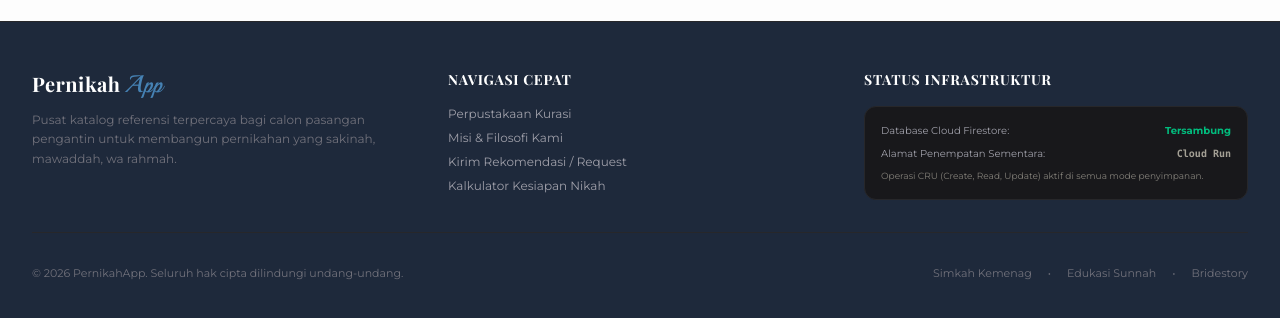
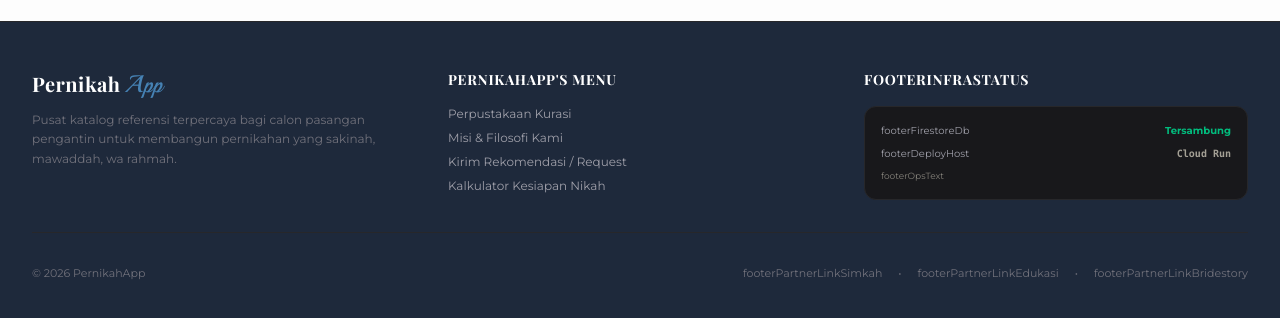
Before and after one commit to documanntation/pernikahapp, a React (Vite) app: page / in a window 1280 px wide. Shown: the part 1483-1801 px from the top of the page. Built offline with nearby package versions, Linux system fonts and the light colour scheme; no server answers; the database is empty; a web font is replaced by a local one.

Commit message:
fix footer

```diff
--- a/src/locales/translations.ts
+++ b/src/locales/translations.ts
@@ -446,22 +446,19 @@ export const translations: Record<"IN" | "EN", TranslationBundle> = {
     // Footer
     footerDesc:
       "Pusat katalog referensi terpercaya bagi calon pasangan pengantin untuk membangun pernikahan yang sakinah, mawaddah, wa rahmah.",
-    footerQuickLinks: "Navigasi Cepat",
+    footerQuickLinks: "Pernikahapp's Menu",
     footerQuickLibrary: "Perpustakaan Kurasi",
     footerQuickPhilosophy: "Misi & Filosofi Kami",
     footerQuickSubmit: "Kirim Rekomendasi / Request",
     footerQuickReady: "Kalkulator Kesiapan Nikah",
-    footerInfraStatus: "Status Infrastruktur",
-    footerFirestoreDb: "Database Cloud Firestore:",
-    footerSandboxDemo: "Demo Sandbox",
-    footerDeployHost: "Alamat Penempatan Sementara:",
+    footerInfraStatus: "",
+    footerFirestoreDb: "",
+    footerSandboxDemo: "",
+    footerDeployHost: "",
     footerOpsText:
-      "Operasi CRU (Create, Read, Update) aktif di semua mode penyimpanan.",
+      "",
     footerCopyright:
-      "© 2026 PernikahApp. Seluruh hak cipta dilindungi undang-undang.",
-    footerPartnerLinkSimkah: "Simkah Kemenag",
-    footerPartnerLinkEdukasi: "Edukasi Sunnah",
-    footerPartnerLinkBridestory: "Bridestory",
+      "© 2026 PernikahApp",
 
     cat_name_taaruf: "Ta'aruf Syar'i",
     cat_desc_taaruf:
@@ -736,21 +733,21 @@ export const translations: Record<"IN" | "EN", TranslationBundle> = {
     // Footer
     footerDesc:
       "A trusted catalog of resources for couples to build a marriage filled with peace, love, and tranquility.",
-    footerQuickLinks: "Quick Navigation",
+    footerQuickLinks: "Pernikahapp's Menu",
     footerQuickLibrary: "Curated Directory",
     footerQuickPhilosophy: "Matrimonial Vision",
     footerQuickSubmit: "Submit Proposal",
     footerQuickReady: "Readiness Analyzer",
-    footerInfraStatus: "Infrastructure Status",
-    footerFirestoreDb: "Cloud Firestore Database:",
-    footerSandboxDemo: "Demo Sandbox",
-    footerDeployHost: "Active Node Deploy Path:",
+    footerInfraStatus: "",
+    footerFirestoreDb: "",
+    footerSandboxDemo: "",
+    footerDeployHost: "",
     footerOpsText:
-      "Durable CRU (Create, Read, Update) processes authenticated across directories.",
-    footerCopyright: "© 2026 PernikahApp. All rights reserved globally.",
-    footerPartnerLinkSimkah: "Religious Ministry Simkah",
-    footerPartnerLinkEdukasi: "Sunnah Education",
-    footerPartnerLinkBridestory: "Bridestory Partner",
+      "",
+    footerCopyright: "© 2026 PernikahApp",
+    footerPartnerLinkSimkah: "",
+    footerPartnerLinkEdukasi: "",
+    footerPartnerLinkBridestory: "",
 
     cat_name_taaruf: "Ta'aruf Syar'i",
     cat_desc_taaruf:
```
